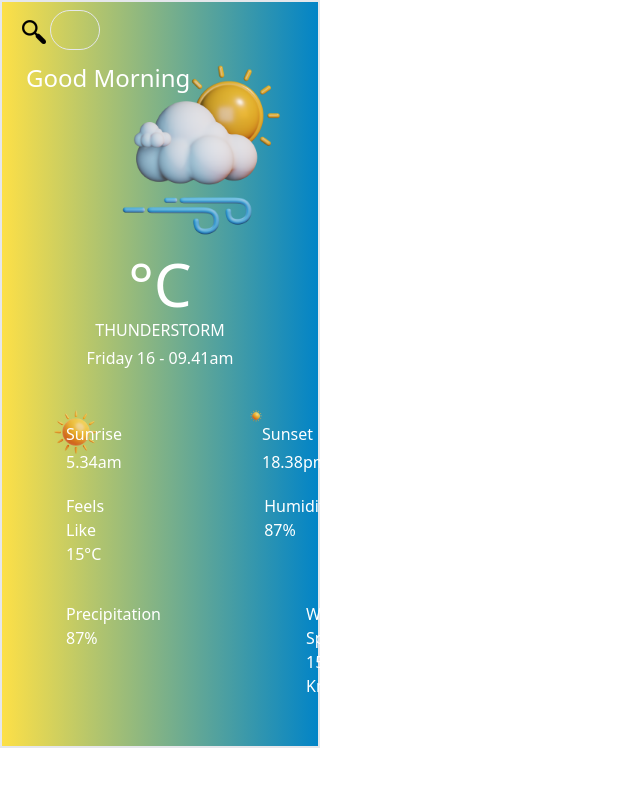
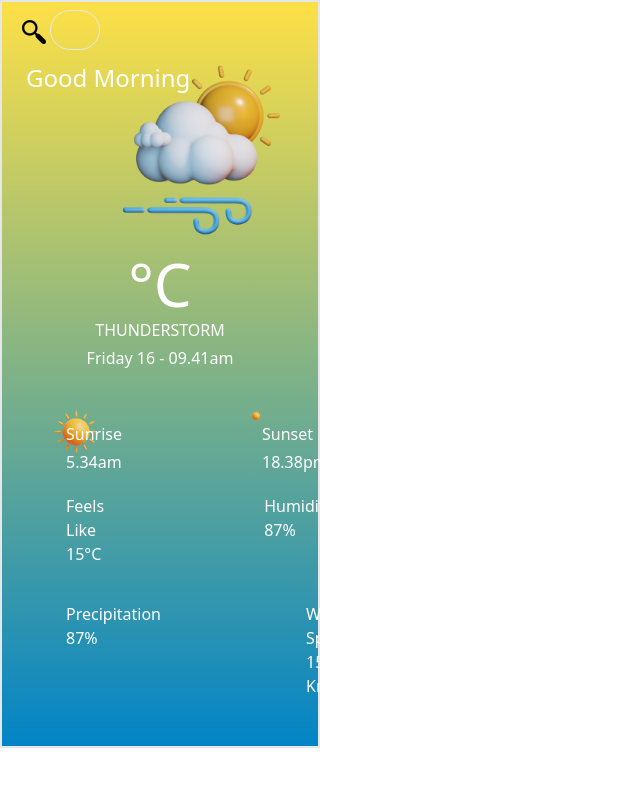
Before and after one commit to ertugrulsertaslan/weather-app, a React (Vite) app: page / in a window 1280 px wide. Shown: the top 786 px of the page, without its empty margins (0-640 px from the left). Built offline with nearby package versions, Linux system fonts and the light colour scheme.

Commit message:
fix undefined weather error

```diff
--- a/src/App.jsx
+++ b/src/App.jsx
@@ -9,9 +9,8 @@ const api = {
 function App() {
 const [weather, setWeather] = useState();
 const [search, setSearch] = useState("");
-let styles = "bg-gradient-to-r from-yellow-300 to-sky-600 ";
-//
-//
+let styles = "bg-gradient-to-b from-yellow-300 to-sky-600";
+
 const searchPressed = () => {
   fetch(`${api.base}weather?q=${search}&units=metric&APPID=${api.key}`)
   .then((res) => res.json() )
@@ -19,30 +18,32 @@ const searchPressed = () => {
     setWeather(result);
   })
 }
-if(weather){
-  const weatherCondition = weather.weather[0].main;
+const weatherCondition =  weather?.weather?.[0]?.main;
+
+if(weatherCondition){
     if(weatherCondition == "Sun"){
-    styles = "bg-gradient-to-bl from-yellow-300 to-cyan-400";
+      styles = "bg-gradient-to-b from-yellow-300 to-cyan-400";
     }
     if(weatherCondition == "Clouds" || weatherCondition == "Clear"){
       const time =  new Date();
       const hours = time.getHours();
       if(hours > 19 || hours < 7){
-      styles = "bg-gradient-to-bl from-blue-400 to-neutral-300";
+        styles = "bg-gradient-to-b from-blue-400 to-neutral-300";
       }else{
-      styles = "bg-gradient-to-bl from-amber-400 to-blue-500";
+        styles = "bg-gradient-to-b from-amber-400 to-blue-500";
       }
     }
     if(weatherCondition == "Snow"){
-    styles = "bg-gradient-to-bl from-gray-200 to-blue-400";
+      styles = "bg-gradient-to-b from-gray-200 to-blue-400";
     }
 
     if(weatherCondition == "Rain" || weatherCondition == "Drizzle"){
-    styles = "bg-gradient-to-bl from-gray-900 to-blue-900";
+      styles = "bg-gradient-to-t from-neutral-400 to-sky-900";
     }
     if( weatherCondition == "Thunderstorm"){
-    styles = "bg-gradient-to-bl from-amber-500 via-blue-900 to-blue-500";
+      styles = "bg-gradient-to-t from-gray-800 to-blue-900";
     }
+
 }
 const dayDate = () => {
   const days = ["Sunday", "Monday", "Tuesday", "Wednesday", "Thursday", "Friday", "Saturday"];
@@ -75,13 +76,11 @@ const weatherImage = () => {
   const time =  new Date();
   const hours = time.getHours();
 
-  const weatherImage =  weather.weather[0].main;
-
-  if( weatherImage == "Snow"){
+  if( weatherCondition == "Snow"){
     const url = "./src/assets/snow.png";
     return(url);
   }
-  if( weatherImage == "Clouds" || weatherImage == "Clear"){
+  if( weatherCondition == "Clouds" || weatherCondition == "Clear"){
     if(hours > 19 || hours < 7){
       const url = "./src/assets/clear.png";
       return(url);
@@ -90,15 +89,15 @@ const weatherImage = () => {
       return(url);
     }
   }
-  if( weatherImage == "Sun"){
+  if( weatherCondition == "Sun"){
     const url = "./src/assets/sun.png";
     return(url);
   }
-  if( weatherImage == "Rain" || weatherImage == "Drizzle"){
+  if( weatherCondition == "Rain" || weatherCondition == "Drizzle"){
     const url = "./src/assets/rain.png";
     return(url);
   }
-  if( weatherImage == "Thunderstorm"){
+  if( weatherCondition == "Thunderstorm"){
     const url = "./src/assets/rain_thunderstorm.png";
     return(url);
   }
```
Lines whose indentation alone changed are shown as unchanged.
